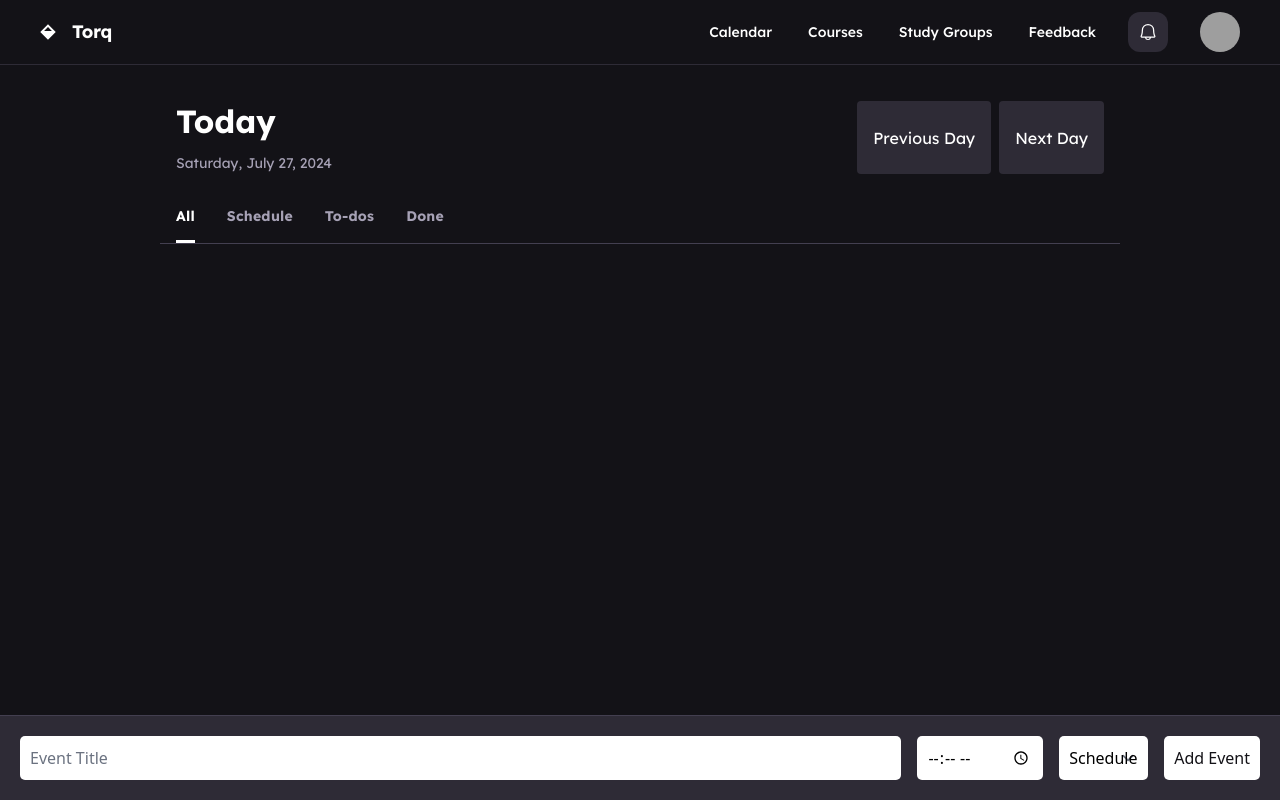
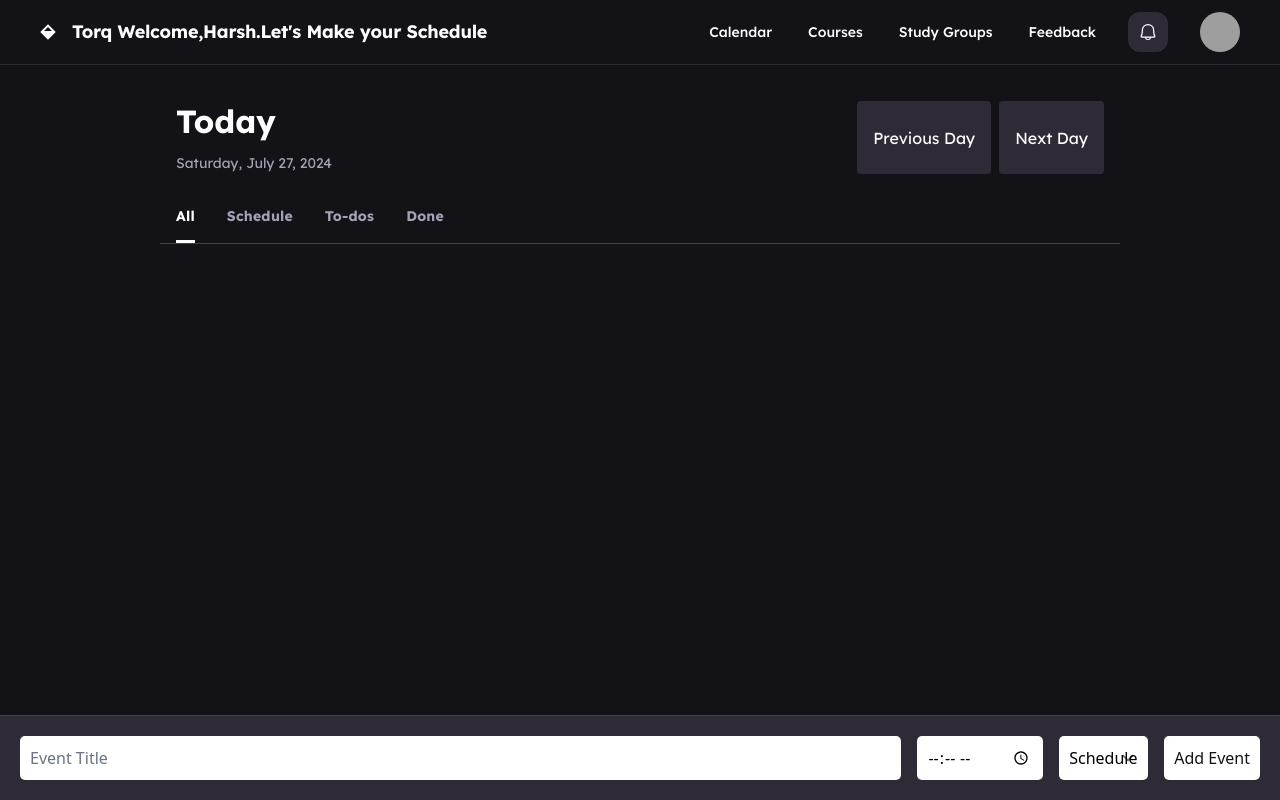
Before and after one commit to Geekymon/torq-scheduler, a plain HTML site: page index.html in a window 1280 px wide. Drawn offline with nearby package versions, Linux system fonts and the light colour scheme; grey boxes are pictures that could not be loaded.

Commit message:
Update index.html

```diff
--- a/index.html
+++ b/index.html
@@ -40,7 +40,7 @@
                 </defs>
               </svg>
             </div>
-            <h2 class="text-white text-lg font-bold leading-tight tracking-[-0.015em]">Torq</h2>
+            <h2 class="text-white text-lg font-bold leading-tight tracking-[-0.015em]">Torq                Welcome,Harsh.Let's Make your Schedule</h2>
           </div>
           <div class="flex flex-1 justify-end gap-8">
             <div class="flex items-center gap-9">
```
